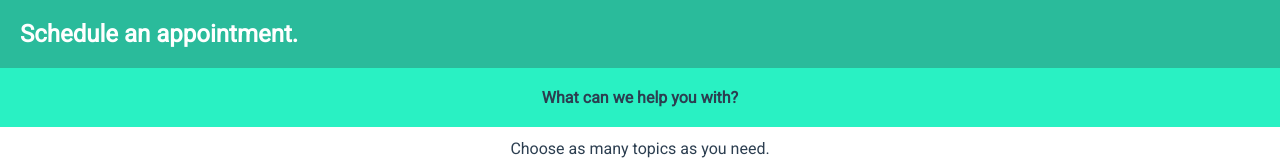
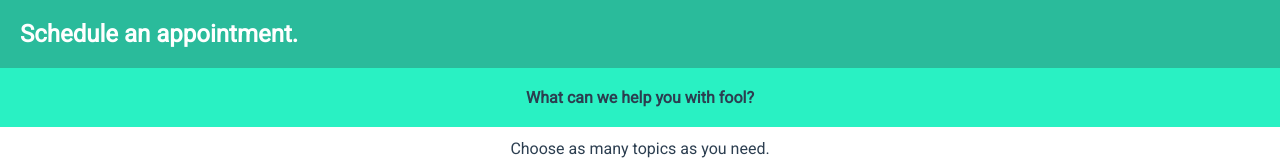
Before and after one commit to ragfagger/CommerceBank, a Vue app in the folder front-end/: page / in a window 1280 px wide. Shown: the top 166 px of the page. Built offline with nearby package versions, Linux system fonts and the light colour scheme.

Commit message:
Update App.vue
Testing what happens to the network if we change stuff

```diff
--- a/front-end/src/App.vue
+++ b/front-end/src/App.vue
@@ -52,7 +52,7 @@ export default {
       step: 1,
       /* stepInfo will be displayed in the info bar for each step */
       stepInfo: [
-        "What can we help you with?",
+        "What can we help you with fool?",
         "Which location works best for you?",
         "Let's find a time that works for you.",
         "Now we just need a few more details.",
```
